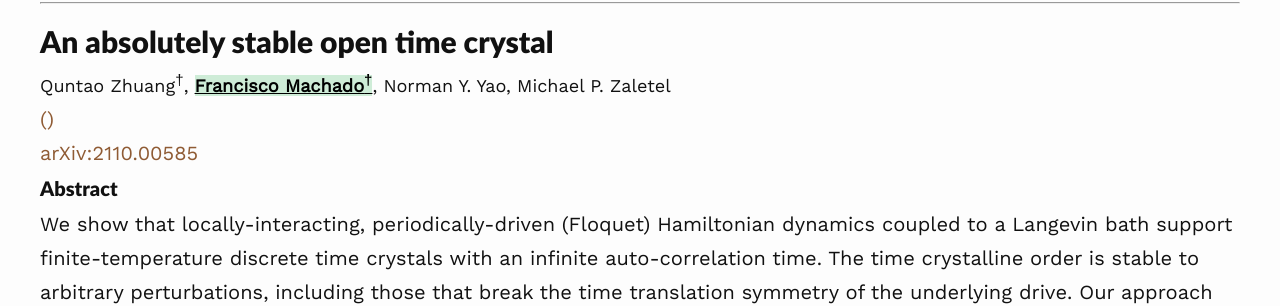
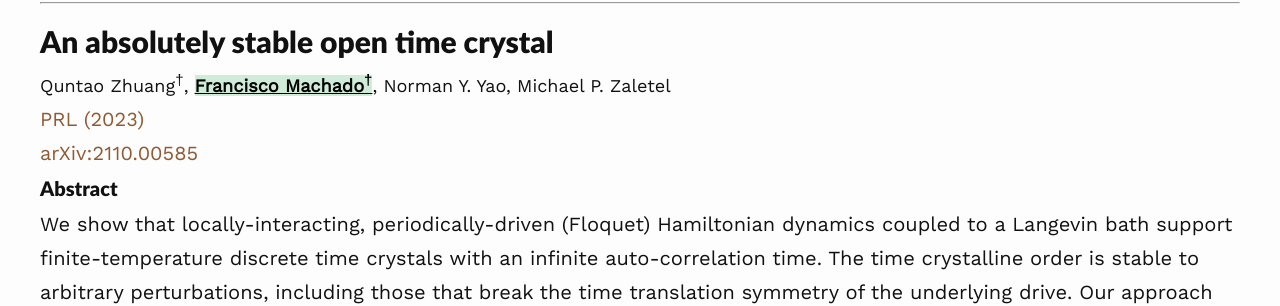
Before and after one commit to flmachado/flmachado.github.io, a Jekyll site: the page built from _publications/2110.00585.md, in a window 1280 px wide. Shown: the part 202-508 px from the top of the page. Built offline with Jekyll 4.4.1, drawn with Linux system fonts in a browser that asks for light colours; nearby versions of some CDN libraries; formulas are drawn with MathJax 3.

Commit message:
Added published Gacs

```diff
--- a/_publications/2110.00585.md
+++ b/_publications/2110.00585.md
@@ -5,9 +5,9 @@
 authors : Quntao Zhuang<sup>&dagger;</sup>, <mark><u><strong>Francisco Machado<sup>&dagger;</sup></strong></u></mark>, Norman Y. Yao, Michael P. Zaletel
 arXivId : arXiv:2110.00585
 arXivLink : https://arxiv.org/abs/2110.00585
-pubName :
-pubLink :
-pubYear :
+pubName : PRL
+pubLink : https://journals.aps.org/prl/abstract/10.1103/PhysRevLett.131.180402
+pubYear : 2023
 date : 2021-10-01
 ---
 
```
